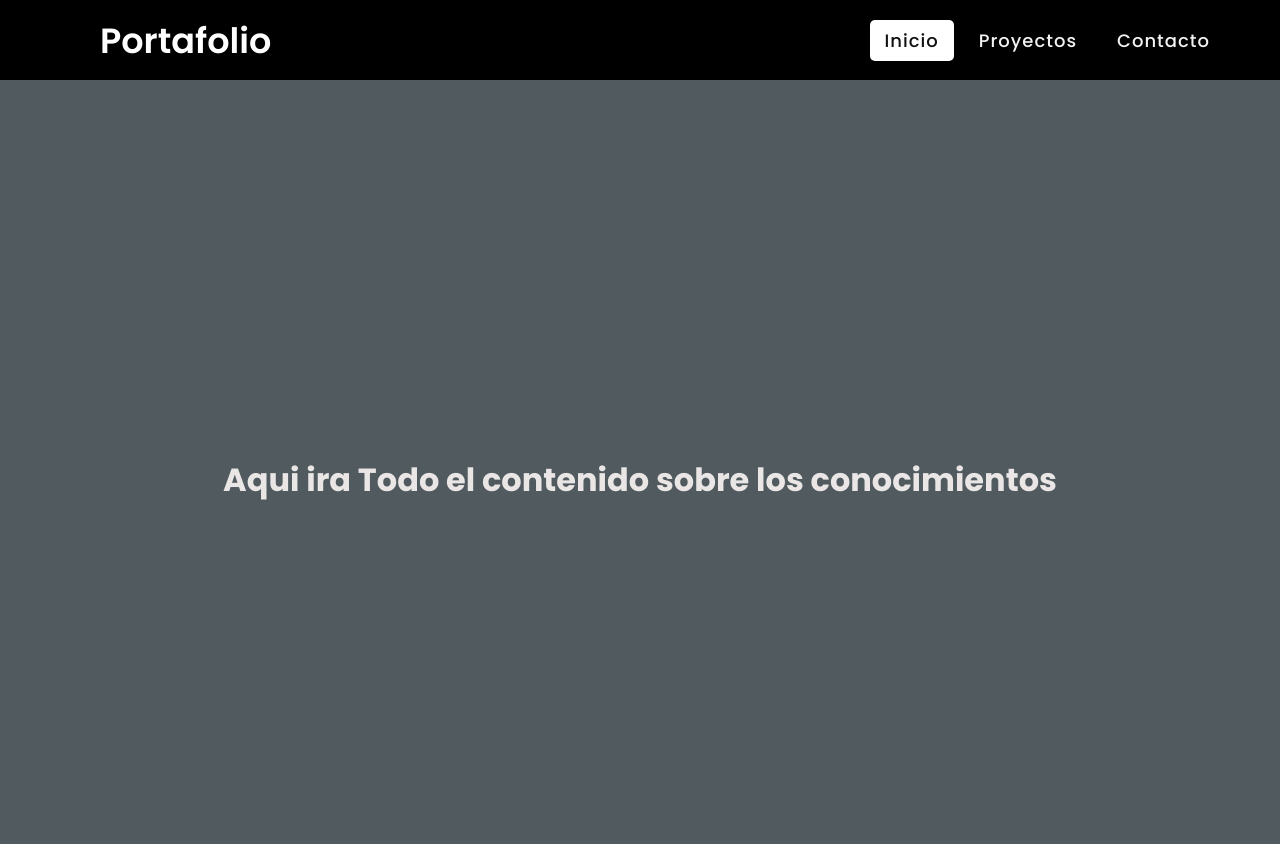
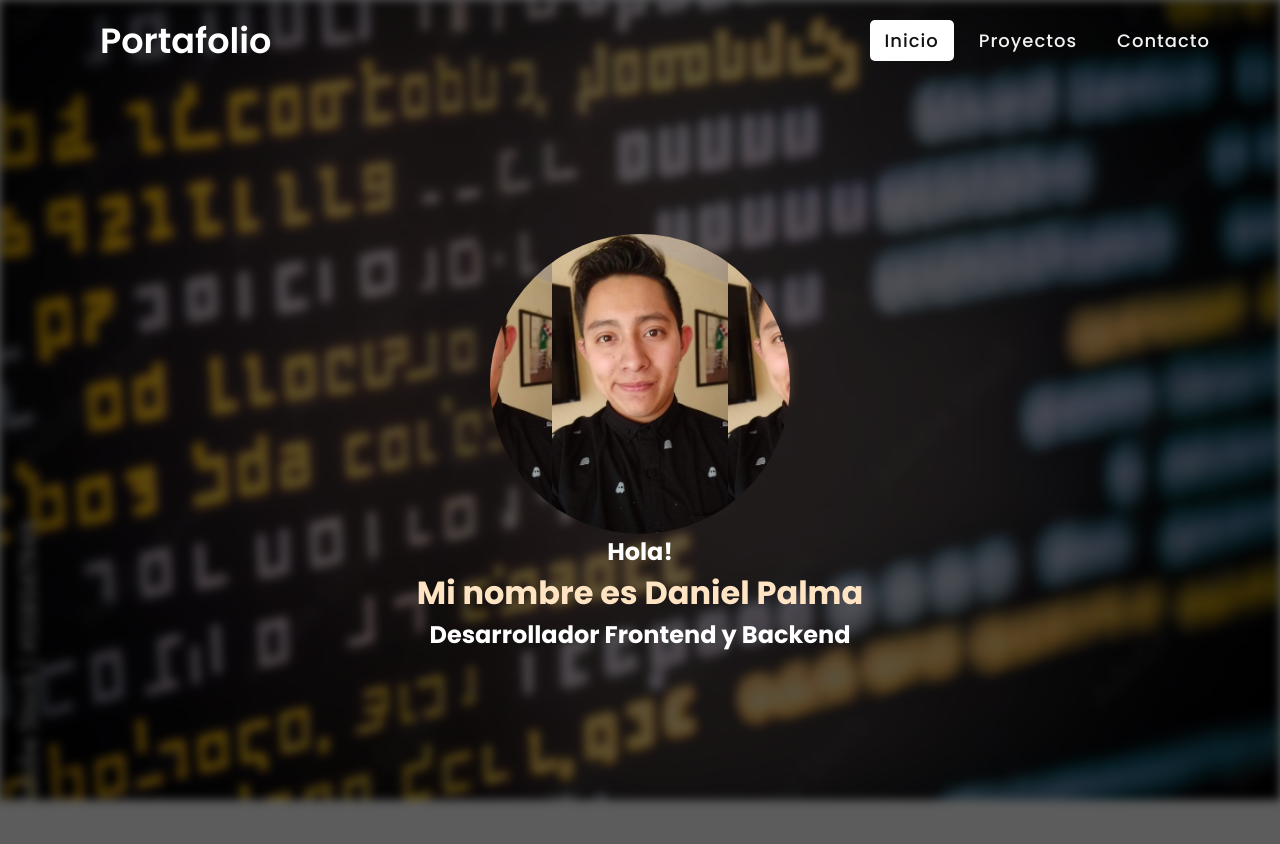
Before and after one commit to PalminUuU/portafolio-react, a React (Create React App) app: page / in a window 1280 px wide. Shown: the top 844 px of the page. Built offline with nearby package versions, Linux system fonts and the light colour scheme.

Commit message:
principal

```diff
--- a/public/index.html
+++ b/public/index.html
@@ -25,10 +25,9 @@
       work correctly both with client-side routing and a non-root public URL.
       Learn how to configure a non-root public URL by running `npm run build`.
     -->
-    <title>React App</title>
+    <title>Portafolio</title>
   </head>
   <body>
-    <noscript>You need to enable JavaScript to run this app.</noscript>
     <div id="root"></div>
     <!--
       This HTML file is a template.
--- a/src/assets/css/general.css
+++ b/src/assets/css/general.css
@@ -9,7 +9,6 @@
 
 body{
   height: 100vh;
-  background-color: #29353bcf ;
 }
 
 .div_principal {
@@ -22,5 +21,44 @@ body{
 
 .content-container {
   text-align: center;
-  color: #eae6e6;
+  color: #ffffff;
 }
+
+.fondo{
+  background-image: url('../images/bg.jpg');
+  background-size: cover;
+  background-position: center;
+}
+
+.blur-background {
+  position: absolute;
+  top: 0;
+  left: 0;
+  width: 100%;
+  height: 100%;
+  background-image: url('../images/bg.jpg');
+  background-size: cover;
+  background-position: center;
+  filter: blur(5px); /* Ajusta el valor para cambiar el nivel de desenfoque */
+  z-index: -1; /* Coloca el fondo desenfocado detrás del contenido */
+}
+
+.color-des{
+  background-color: rgba(0, 0, 0, 0.64);
+}
+
+.color-nombre{
+  color: bisque;
+}
+
+.profile-picture {
+  width: 300px;
+  height: 300px;
+  border-radius: 50%; /* Forma circular */
+  background-image: url('../images/profile.jpg');
+  background-size:contain;
+  background-position:center;
+  margin: 0 auto; /* Centra horizontalmente */
+  margin-top: -75px; /* Ajusta para posicionar correctamente sobre el texto */
+  z-index: 2; /* Coloca la foto por encima del fondo desenfocado */
+}
--- a/src/assets/css/nav.css
+++ b/src/assets/css/nav.css
@@ -2,7 +2,7 @@ nav{
   display: flex;
   height: 80px;
   width: 100%;
-  background: #000000;
+  background: rgba(0, 0, 0, 0.64);
   align-items: center;
   justify-content: space-between;
   padding: 0 50px 0 100px;
--- a/src/pages/HomePage.jsx
+++ b/src/pages/HomePage.jsx
@@ -1,21 +1,25 @@
-import $, { each, valHooks } from 'jquery';
-import React, { useState, useEffect } from 'react';
-import NavBar from '../components/NavBar';
+import $, { each, valHooks } from "jquery";
+import React, { useState, useEffect } from "react";
+import NavBar from "../components/NavBar";
 import "../assets/css/general.css";
 
 function HomePage(props) {
-
-    return (
-
-        <div className="Inicio">
-            <NavBar/>
-                <div className='div_principal'>
-                    <div className="content-container">
-                    <h1>Aqui ira Todo el contenido sobre los conocimientos</h1>
-                    </div>
-                </div>
+  return (
+    <div className="Inicio">
+      <NavBar />
+      <div className="color-des">
+        <div className="blur-background"></div>
+        <div className="div_principal content-container">
+        <div className="profile-picture"></div>
+          <h2>Hola!</h2>
+          <div className="color-nombre">
+            <h1>Mi nombre es Daniel Palma</h1>
+          </div>
+          <h2>Desarrollador Frontend y Backend</h2>
         </div>
-    );
+      </div>
+    </div>
+  );
 }
 
 export default HomePage;
```
Also changed, not shown: src/assets/images/bg.jpg (added), src/assets/images/profile.jpg (added).
